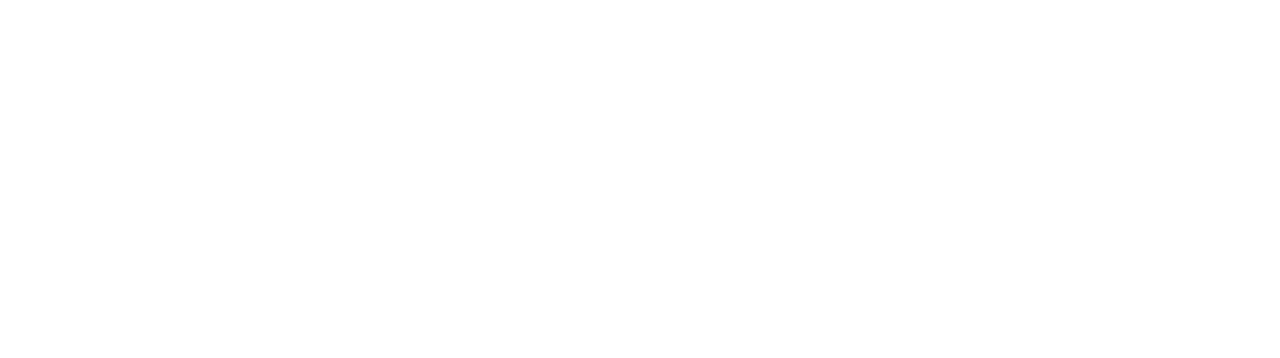
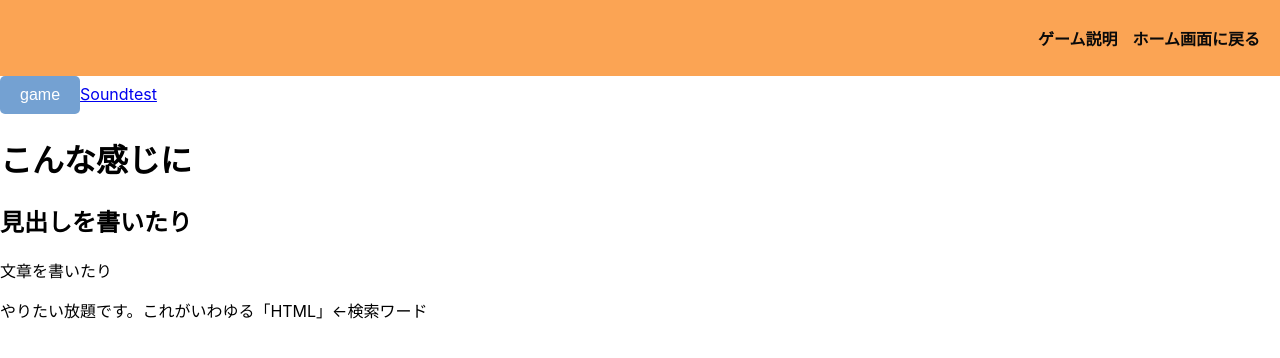
Before and after one commit to jack-app/Ideason2024_teamD, a React (Create React App) app in the folder front/: page /rules in a window 1280 px wide. Before the commit this address had no page. Shown: the top 358 px of the page. Built offline with nearby package versions, Linux system fonts and the light colour scheme.

Commit message:
Rules追加

```diff
--- a/front/src/App.js
+++ b/front/src/App.js
@@ -5,6 +5,7 @@
 import Home from "./content/home";
 import Soundtest from "./content/soundtest";
 import Result from "./content/result";
+import Rules from "./content/rules";
 
 function App() {
   return (
@@ -14,6 +15,7 @@
       <Route path="/" element={<Home />} />
       <Route path="/st" element={<Soundtest />} />
       <Route path="/result" element={<Result />} />
+      <Route path="/rules" element={<Rules />} />
     </Routes>
   </BrowserRouter>
   );
--- a/front/src/content/home.js
+++ b/front/src/content/home.js
@@ -8,8 +8,9 @@
     <div>
       <Header />
       <nav>
-        <Button text="game" to="/game" styleType="default" />
-        <Link to="/st">Soundtest</Link>
+      <Button text="Game" to="/game" styleType="default" />
+      <Button text="SoundTest" to="/st" styleType="default" />
+      <Button text="Rules" to="/rules" styleType="default" />
       </nav>
     </div>
   );
--- /dev/null
+++ b/front/src/content/rules.js
@@ -0,0 +1,22 @@
+import React from 'react';
+import { Link } from 'react-router-dom';
+import Header from '../components/header.jsx';
+import Button from '../components/button.jsx';
+
+function Home() {
+  return (
+    <div>
+      <Header />
+      <nav>
+        <Button text="game" to="/game" styleType="default" />
+        <Link to="/st">Soundtest</Link>
+      </nav>
+      <h1>こんな感じに</h1>
+      <h2>見出しを書いたり</h2>
+      <p>文章を書いたり</p>
+      <p>やりたい放題です。これがいわゆる「HTML」←検索ワード</p>
+    </div>
+  );
+}
+
+export default Home;
```
